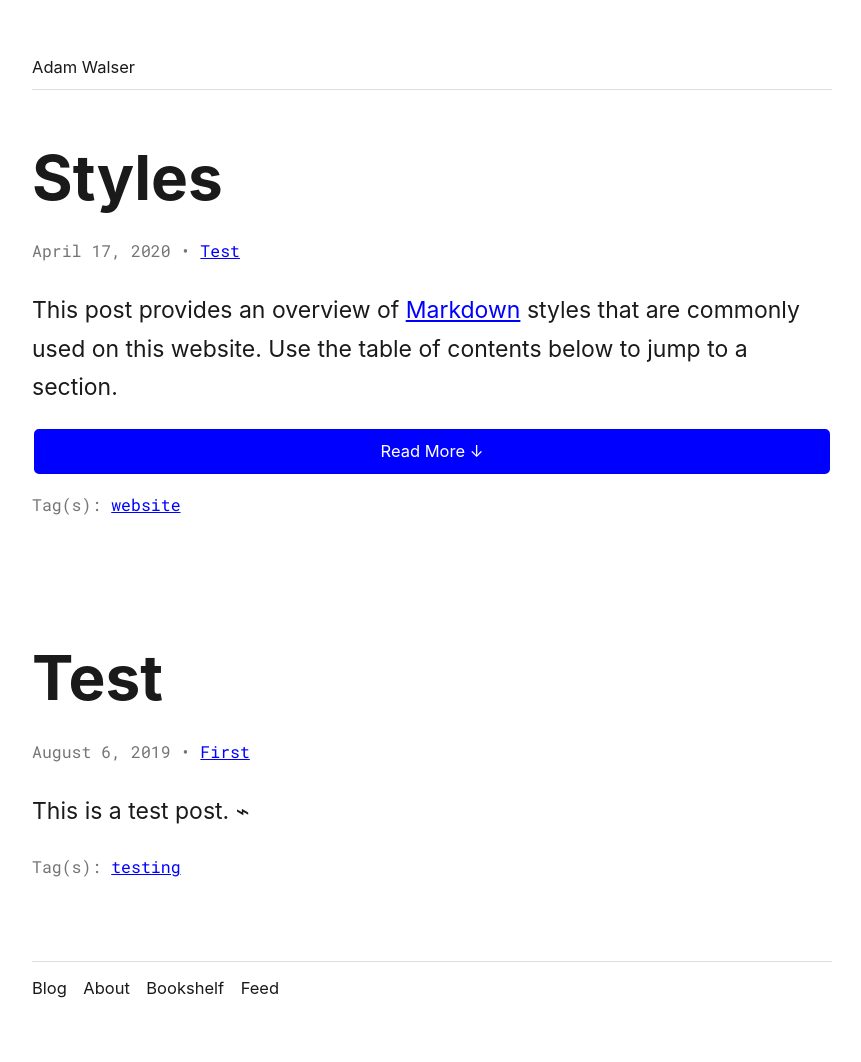
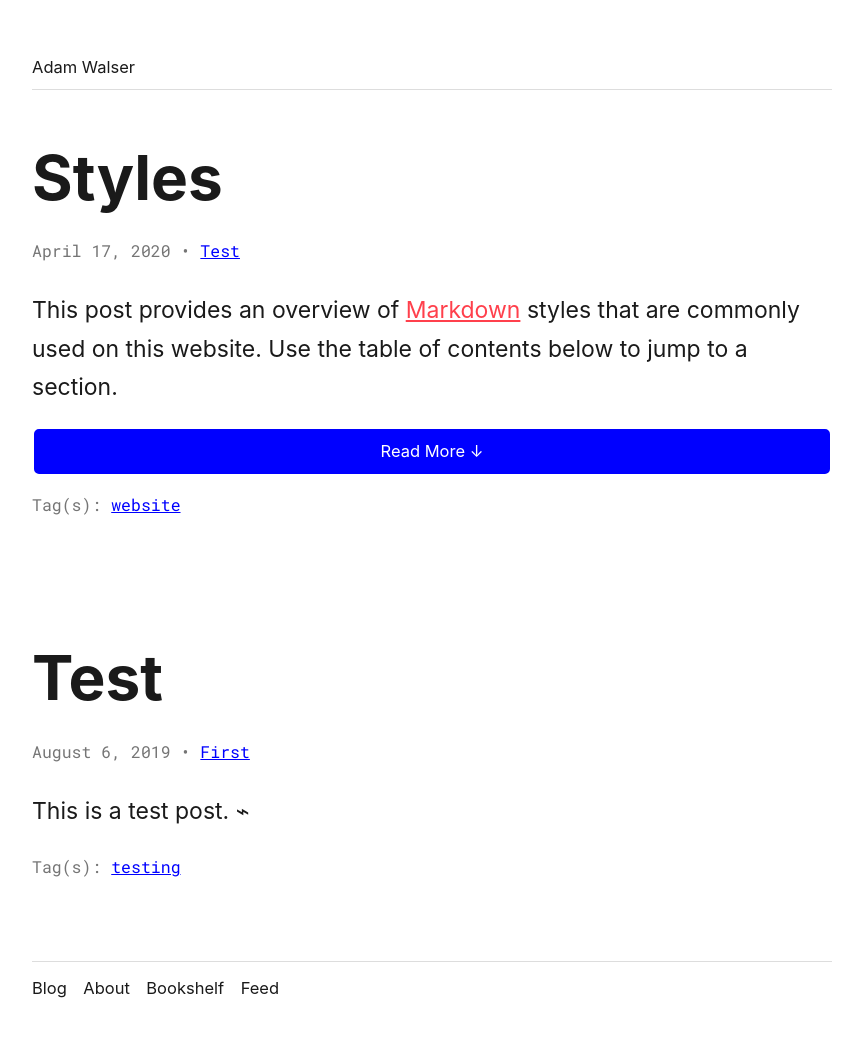
Before and after one commit to ajpwalser/ajpwalser.github.io, a Jekyll site: the page built from index.html, in a window 1280 px wide. Shown: the whole page, without its empty margins (208-1069 px from the left). Built offline with Jekyll 4.4.1, drawn with Linux system fonts in a browser that asks for light colours; some web fonts are replaced; the list of posts is cut into pages by our own code.

Commit message:
Update style.css

```diff
--- a/css/style.css
+++ b/css/style.css
@@ -58,20 +58,20 @@ footer li {
 /* Links */
 
 a:link {
-	color: rgb(0, 0, 255);
+	color: rgb(255, 64, 76);
 	transition: color 0.2s ease-out;
 }
 
 a:visited {
-	color: rgb(0, 0, 255);
+	color: rgb(255, 64, 76);
 }
 
 a:hover {
-	color: rgb(0, 0, 128);
+	color: rgb(236, 83, 93);
 }
 
 a:active {
-	color: rgb(0, 0, 255);
+	color: rgb(255, 64, 76);
 }
 
 /* Headings */
```
